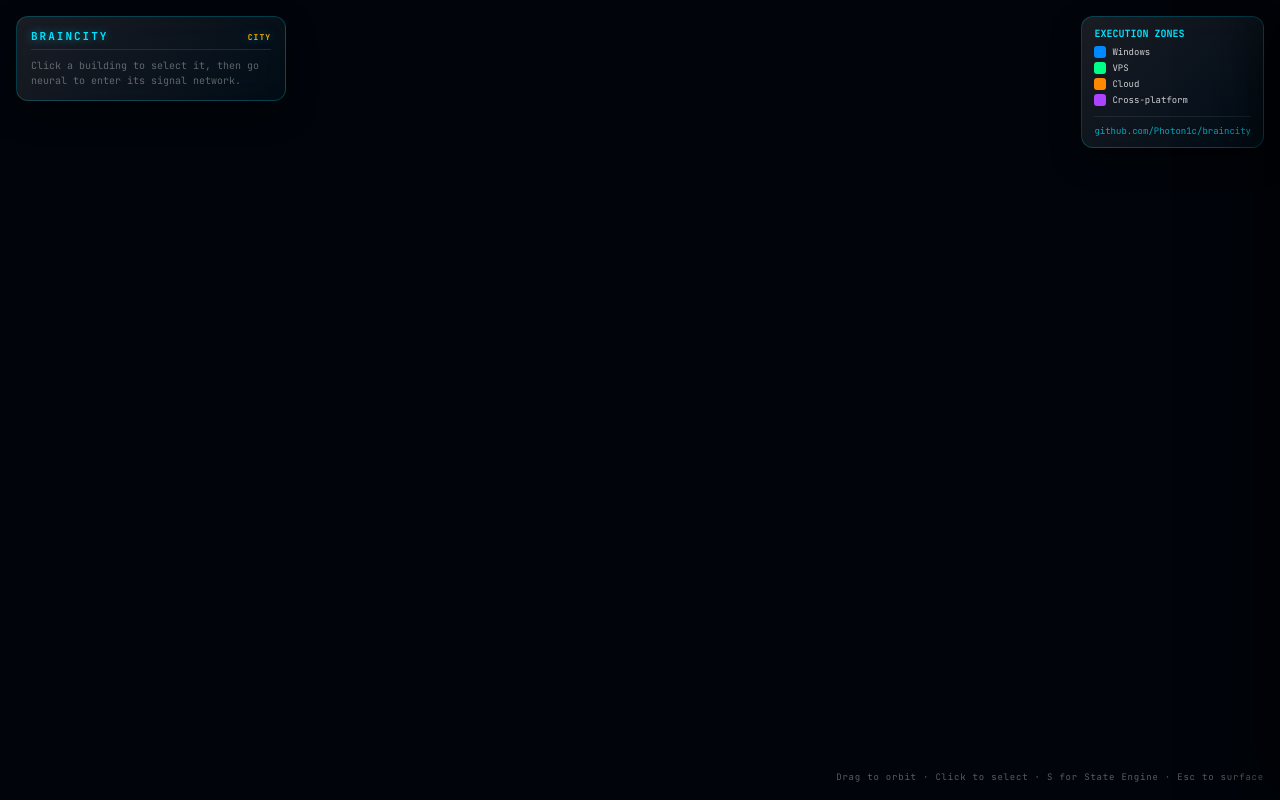
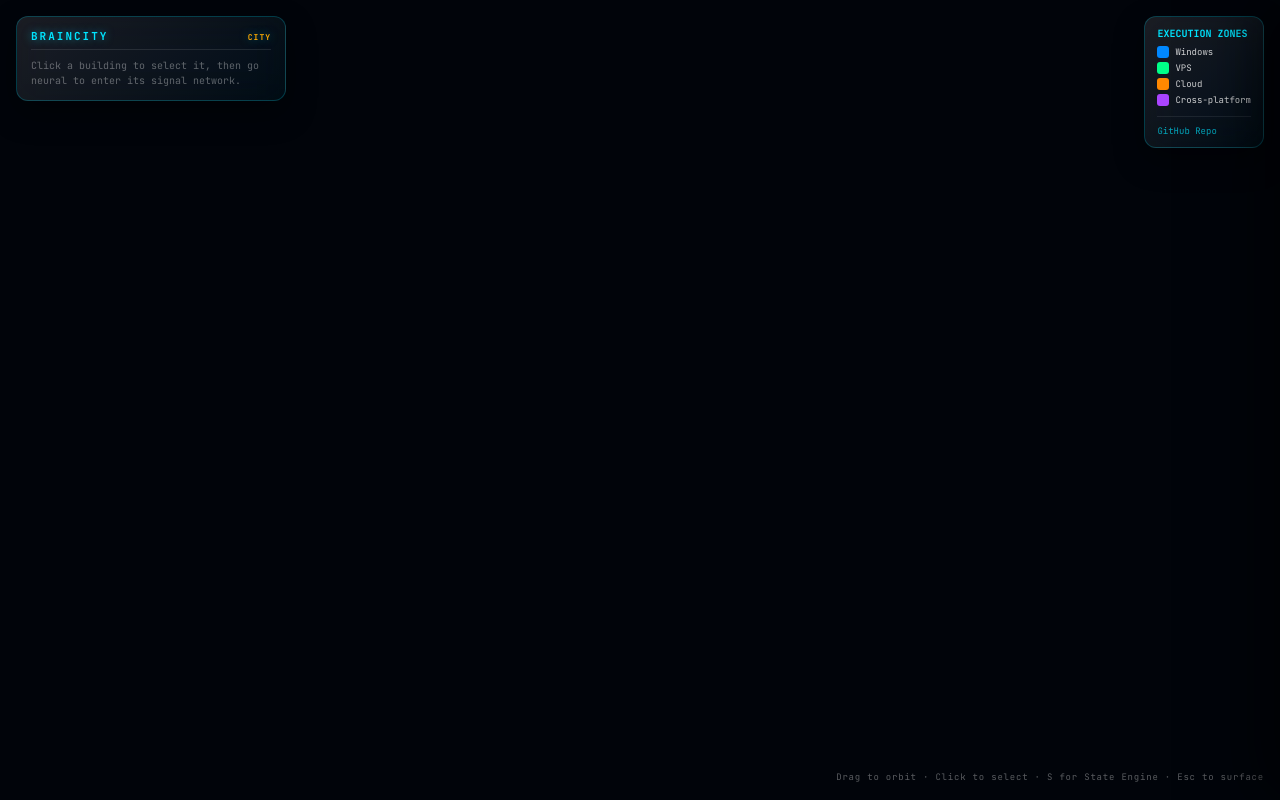
Before and after one commit to Photon1c/braincity, a website: page index.html in a window 1280 px wide. Drawn offline with nearby package versions, Linux system fonts and the light colour scheme; no server answers.

Commit message:
Update legend link text to 'GitHub Repo'

```diff
--- a/index.html
+++ b/index.html
@@ -95,7 +95,7 @@
     <div class="item"><div class="swatch" style="background:#ff8800"></div><span>Cloud</span></div>
     <div class="item"><div class="swatch" style="background:#aa44ff"></div><span>Cross-platform</span></div>
     <div style="margin-top: 10px; padding-top: 8px; border-top: 1px solid rgba(255,255,255,0.08); font-size: 9px; color: rgba(255,255,255,0.35);">
-        <a href="https://github.com/Photon1c/braincity" target="_blank" style="color: var(--cyan); text-decoration: none; opacity: 0.7;">github.com/Photon1c/braincity</a>
+        <a href="https://github.com/Photon1c/braincity" target="_blank" style="color: var(--cyan); text-decoration: none; opacity: 0.7;">GitHub Repo</a>
     </div>
 </div>
 
```
